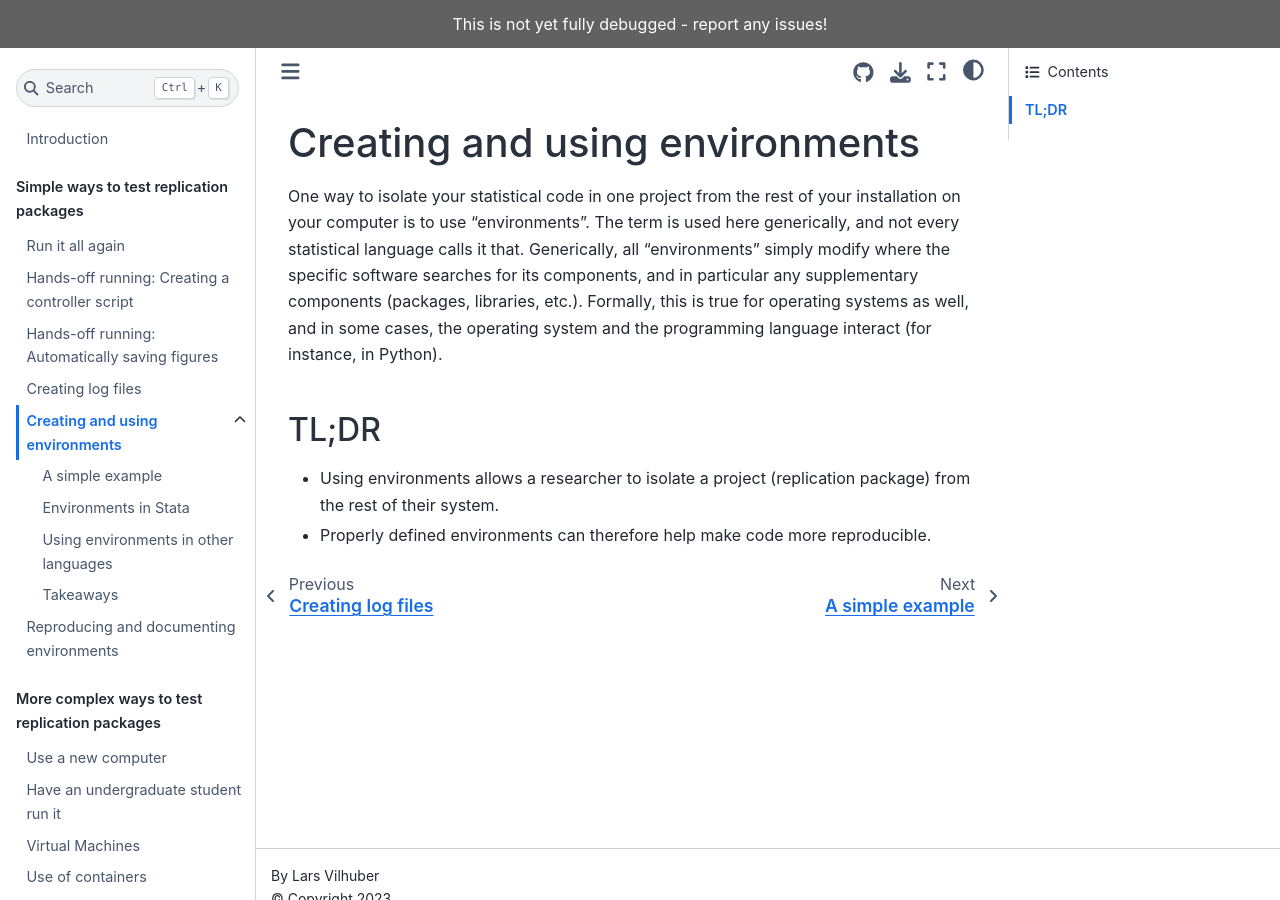
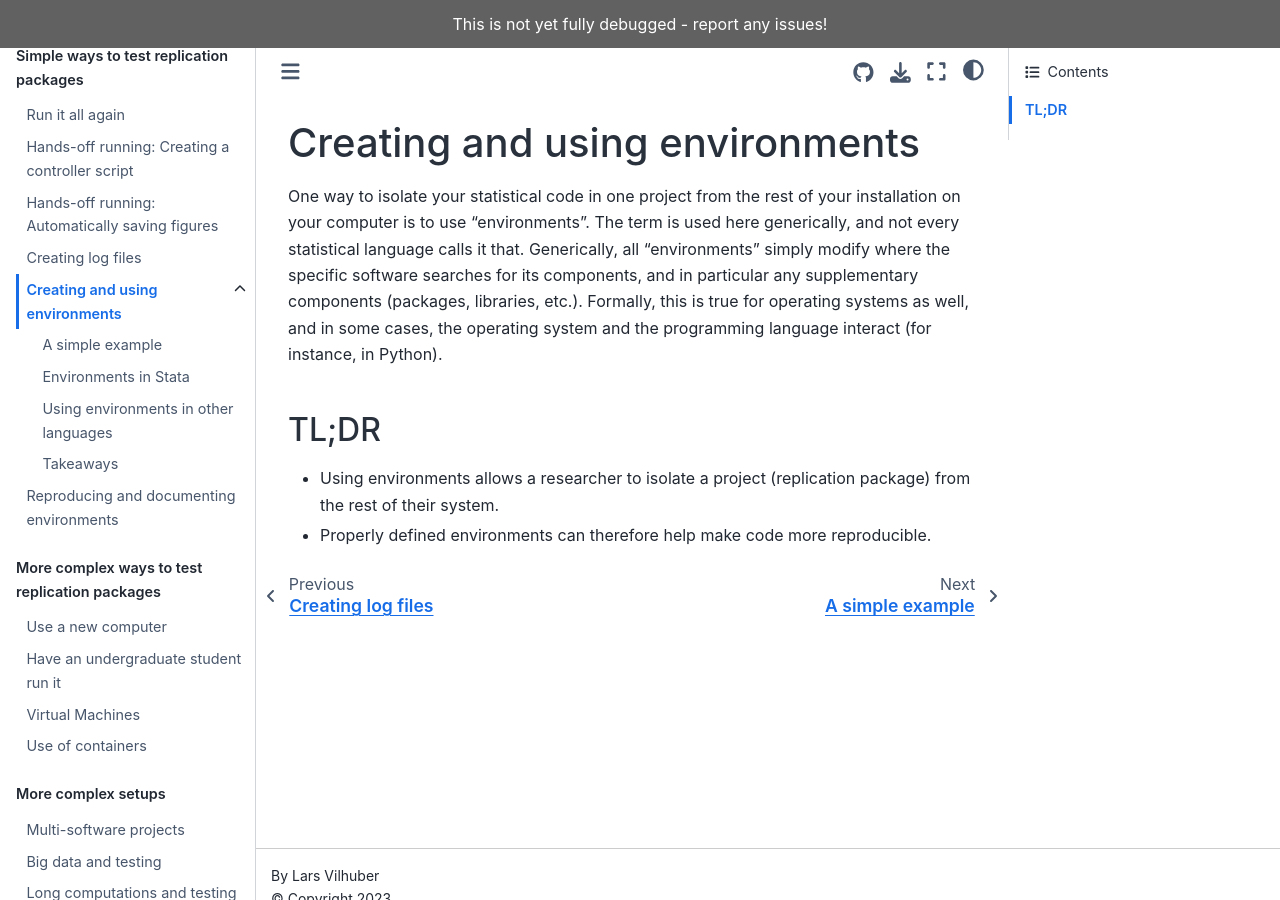
Before and after one commit to larsvilhuber/self-checking-reproducibility, a Jupyter Book: the page built from 10-creating-environments.md, in a window 1280 px wide and 900 px high. Built offline with Jupyter Book 1.0.4 settings and Sphinx 7.4.7 and the Sphinx Book theme 1.1.4, drawn with Linux system fonts in a browser that asks for light colours.

Commit message:
Adding stuff about calling multi-software code

```diff
--- /dev/null
+++ b/91-big-data.md
@@ -0,0 +1,3 @@
+# Big data and testing
+
+(coming)
--- /dev/null
+++ b/92-long-computation.md
@@ -0,0 +1,3 @@
+# Long computations and testing
+
+(coming)
--- a/_toc.yml
+++ b/_toc.yml
@@ -23,3 +23,8 @@
     - file: 71-have-an-undergrad-run-it
     - file: 72-virtual_machines
     - file: 80-docker
+  - caption: More complex setups
+    chapters:
+    - file: 90-multi-software
+    - file: 91-big-data
+    - file: 92-long-computation
```
Also changed, not shown: 90-multi-software.md (added, +43 -0 lines).
